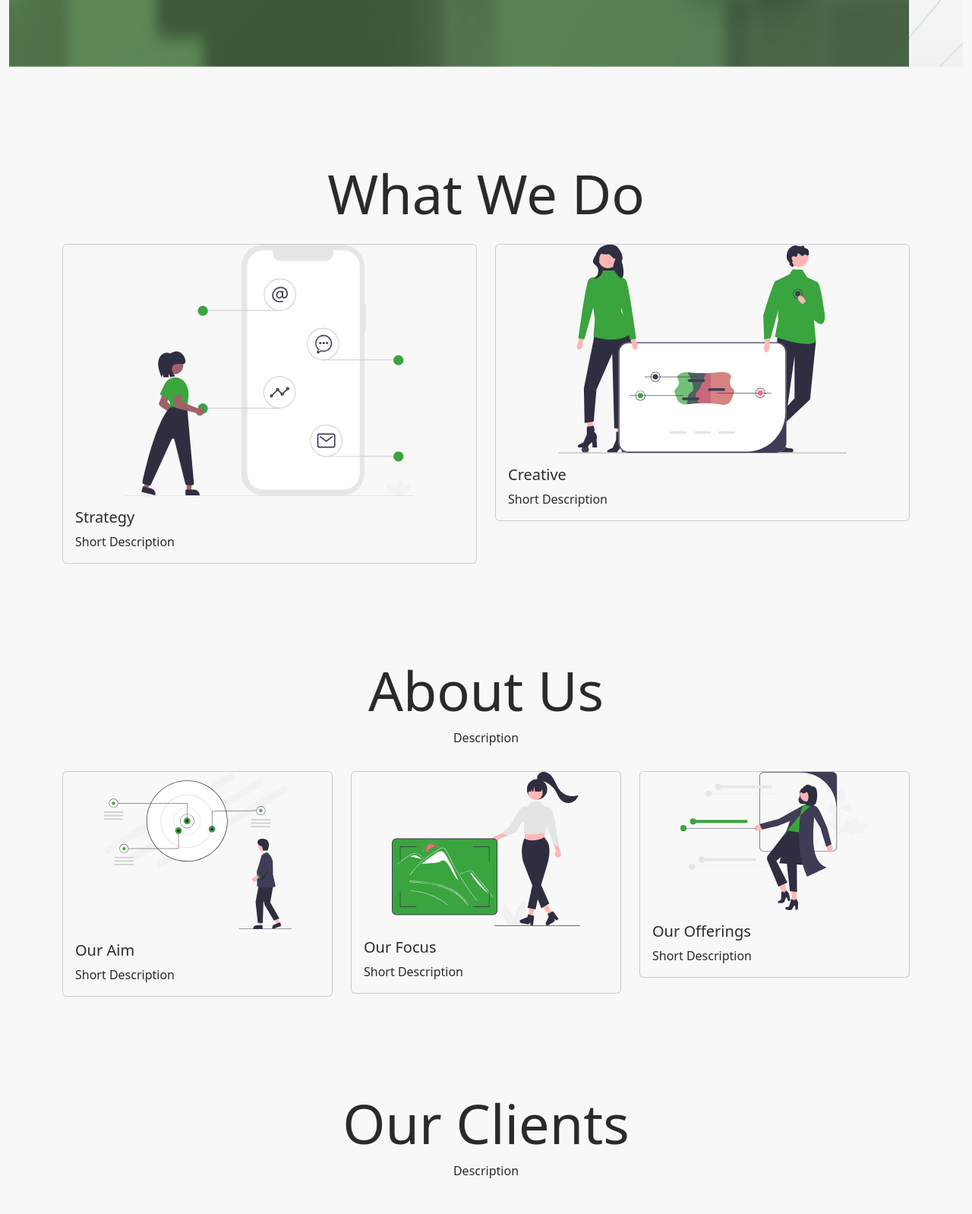
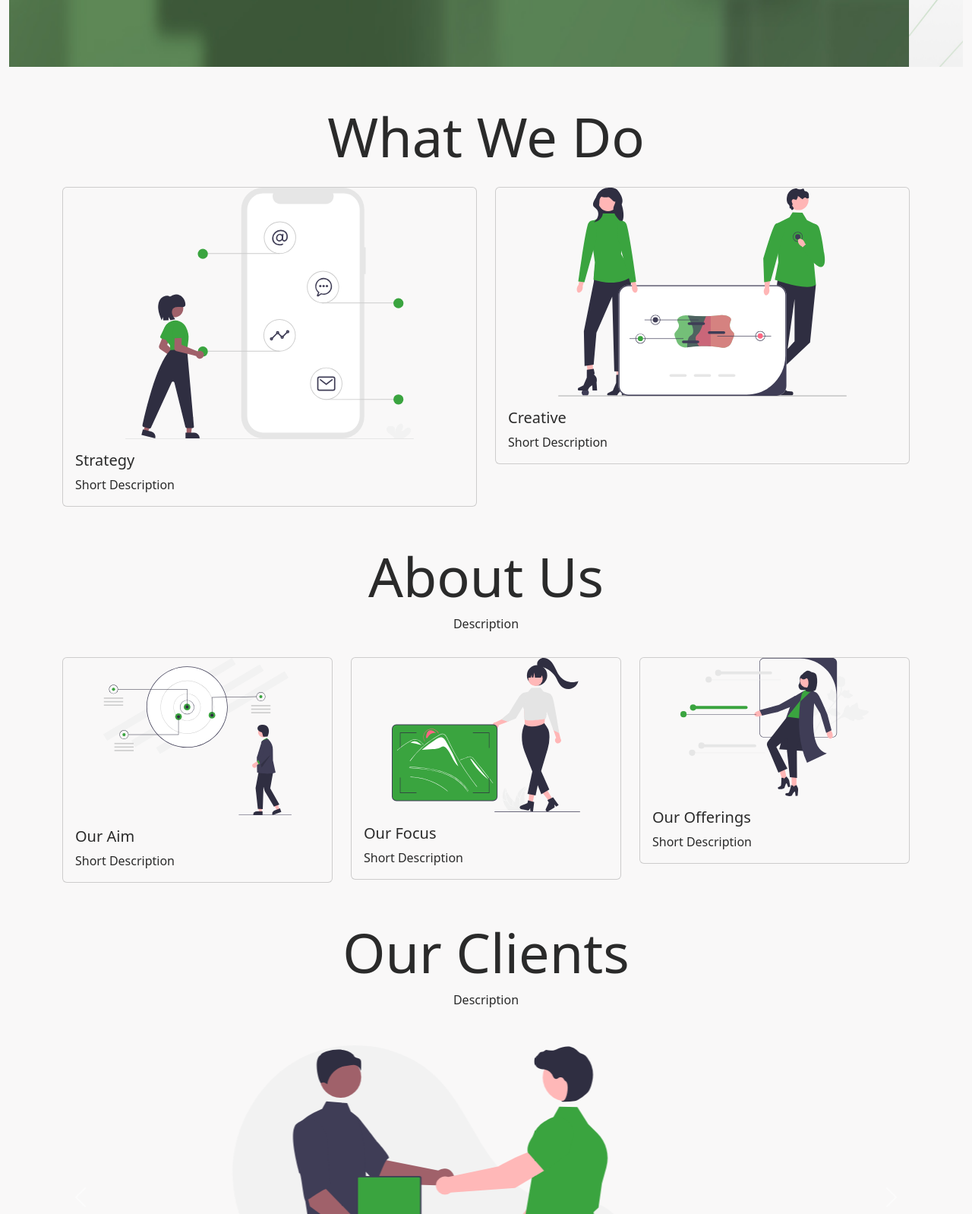
Before and after one commit to DeniseAreza/TeamFridaysDigital, a website: page index.html in a window 1280 px wide. Shown: the part 760-2358 px from the top of the page at 76% size. Drawn offline with nearby package versions, Linux system fonts and the light colour scheme.

Commit message:
Fixed overlapping sticky navbar

```diff
--- a/index.html
+++ b/index.html
@@ -104,7 +104,7 @@
         <!-- Carousel 1 -->
 
         <!-- What we do section -->
-        <div class="mt-5" id="services" style="padding-top: 75px;">
+        <div class="mt-5" id="services">
           <!-- Title -->
           <h1 class="display-2 text-center">What We Do</h1>
           <div class="container mt-2 mb-2">
@@ -135,7 +135,7 @@
         <!-- What we do section -->
 
         <!-- About us section -->
-        <div class="mt-5" id="aboutUs" style="padding-top: 75px;">
+        <div class="mt-5" id="aboutUs">
           <!-- Title -->
           <h1 class="display-2 text-center">About Us</h1>
           <p class="text-center">Description</p>
@@ -177,7 +177,7 @@
         <!-- About us section -->
 
         <!-- Our Clients section -->
-        <div class="mt-5" style="padding-top: 75px;">
+        <div class="mt-5">
           <!-- Title -->
           <h1 class="display-2 text-center">Our Clients</h1>
           <p class="text-center">Description</p>
@@ -214,7 +214,7 @@
         <!-- Our Clients section -->
 
         <!-- Our Team section -->
-        <div class="mt-5" style="padding-top: 75px;">
+        <div class="mt-5">
           <!-- Title -->
           <h1 class="display-2 text-center">Our Team</h1>
           <p class="text-center">Description</p>
@@ -246,7 +246,7 @@
         <!-- Our Team section -->
 
         <!-- Contact Us Section -->
-        <div class="container mt-5" id="contactUs" style="padding-top: 75px;">
+        <div class="container mt-5" id="contactUs">
           <!-- Title -->
           <h1 class="display-2 text-center">Contact Us</h1>
           <p class="text-center">Description</p>
--- a/styles/main.scss
+++ b/styles/main.scss
@@ -17,15 +17,11 @@ $success: #3AA43F;
 @import "../node_modules/bootstrap/scss/reboot";
 @import "../node_modules/bootstrap/scss/type";
 
-// * Body
-body {
-  padding-top: 50px;
-}
-// * Body
 // * Scroll behavior
 html{
     scroll-behavior: smooth;
     background-color: #fefefe;
+    scroll-padding-top: 20%;
   }
 // * Scroll behavior
 
```
Also changed, not shown: styles/main.css, 1 other file.
